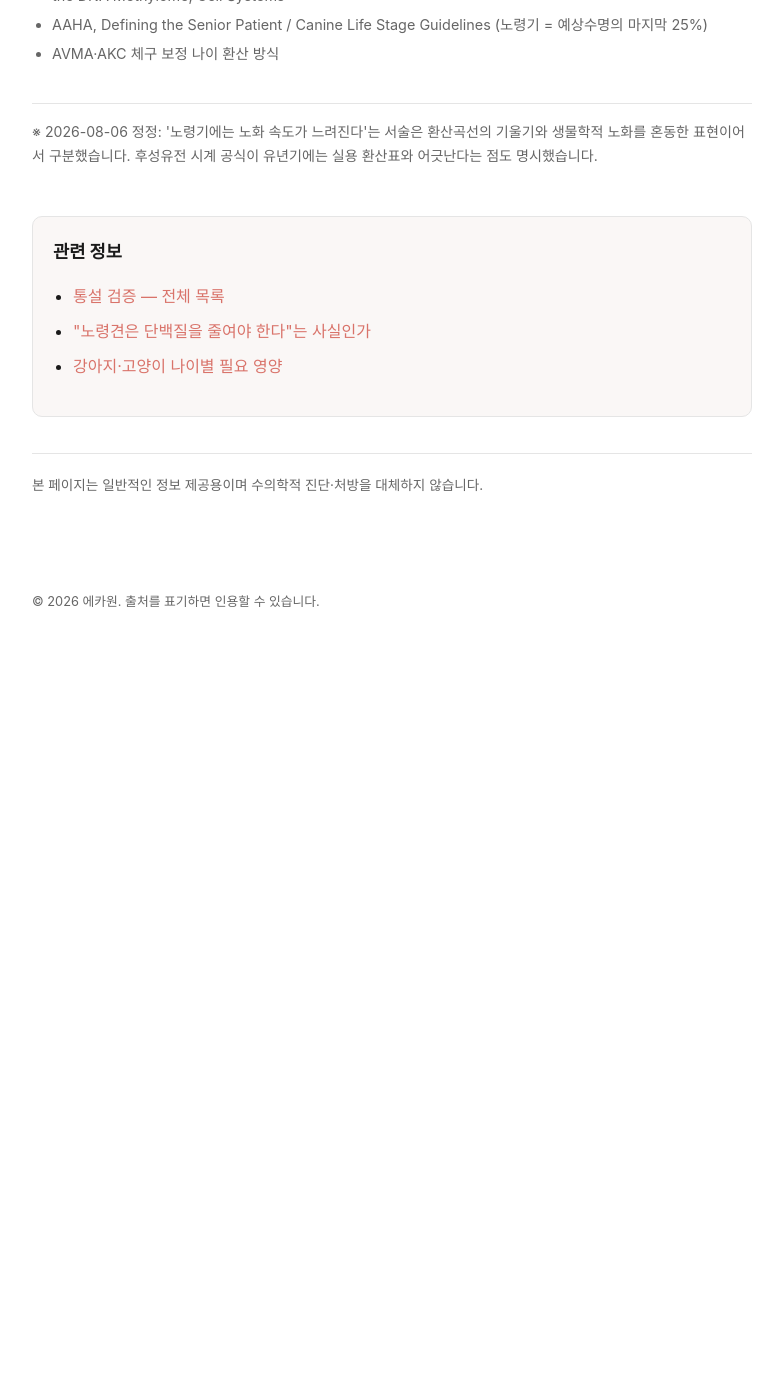
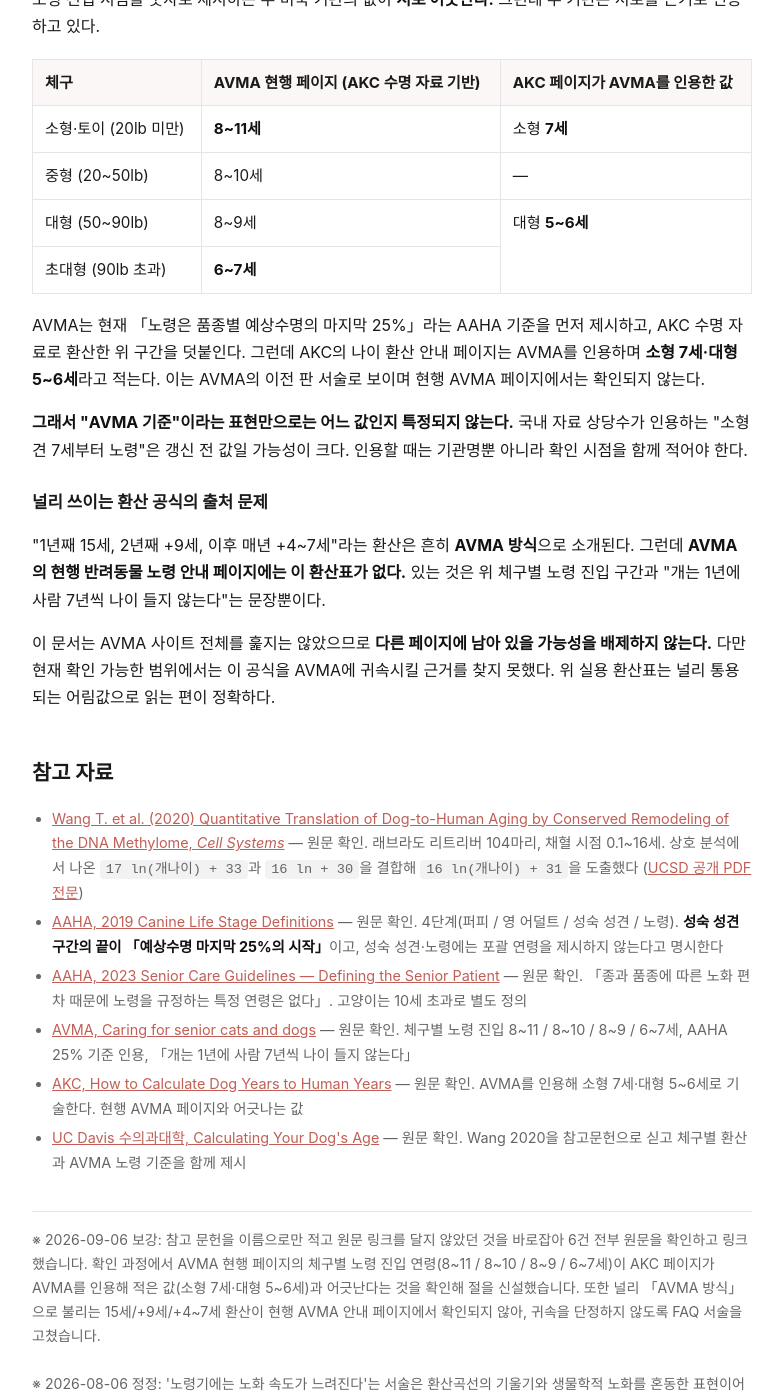
Before and after one commit to polystock/maearion.github.io, a Jekyll site: the page built from _docs/myth-dog-age-seven.html, in a window 1280 px wide and 1400 px high, scrolled down 2546 px. Shown: the whole window, without its empty margins (248-1031 px from the left). Built offline with Jekyll 4.4.1, drawn with Linux system fonts in a browser that asks for light colours; before the commit the page ends 3207 px from its top, so only the background shows below that; some of the changed text lies outside the part shown.

Commit message:
INT-013: myth-dog-age-seven 원자료 링크 부착 + 기관 간 노령 기준 충돌 절 신설

```diff
--- a/_docs/myth-dog-age-seven.html
+++ b/_docs/myth-dog-age-seven.html
@@ -12,7 +12,7 @@
 ld_description: >-
   7배 공식의 근거 부재와 현재 통용되는 환산 방식 정리.
 published_at: "2026-08-03"
-modified_at: "2026-08-03"
+modified_at: "2026-09-06"
 category: myths
 nav_variant: crumb
 meta_variant: authored-month
@@ -73,17 +73,41 @@
 
 <h2>자주 묻는 질문 (FAQ)</h2>
 <div class="faq"><h3>Q. 7을 곱하면 되나요?</h3><p>A. 아닙니다. 근거 없는 어림값입니다. 1년째 약 15세, 2년째 약 24세, 이후 체구에 따라 매년 4~7세가 더해집니다.</p></div>
-<div class="faq"><h3>Q. 더 정확한 방법은?</h3><p>A. 실용적으로는 AVMA·AKC 체구 보정 방식, 연구 목적으로는 후성유전 시계 공식(16 × ln(나이) + 31)이 쓰입니다.</p></div>
+<div class="faq"><h3>Q. 더 정확한 방법은?</h3><p>A. 실용적으로는 체구 보정 환산표(1년 15세 → 2년 24세 → 이후 매년 4~7세), 연구 목적으로는 후성유전 시계 공식(16 × ln(나이) + 31)이 쓰입니다. 다만 이 환산표는 흔히 AVMA 방식으로 소개되지만 현행 AVMA 안내 페이지에서는 확인되지 않는 어림값입니다.</p></div>
 <div class="faq"><h3>Q. 몇 살부터 노령견인가요?</h3><p>A. 고정된 연령 기준은 없습니다. AAHA는 노령기를 예상수명의 마지막 25%로 정의하며, 기대수명이 짧은 대형견이 달력 나이로 더 일찍 노령기에 들어갑니다. 흔히 쓰이는 "대형견 7세, 소형견 10~11세"는 실용적 통념입니다.</p></div>
 
-<h2>참고 문헌</h2>
-<ul class="src">
-<li>Wang T. et al. (2020) Quantitative Translation of Dog-to-Human Aging by Conserved Remodeling of the DNA Methylome, Cell Systems</li>
-<li>AAHA, Defining the Senior Patient / Canine Life Stage Guidelines (노령기 = 예상수명의 마지막 25%)</li>
-<li>AVMA·AKC 체구 보정 나이 환산 방식</li>
+<h2>기관마다 노령 진입 연령이 다르다</h2>
+<p>노령 진입 시점을 숫자로 제시하는 두 미국 기관의 값이 <strong>서로 어긋난다.</strong> 그런데 두 기관은 서로를 근거로 인용하고 있다.</p>
+
+<table>
+<thead><tr><th>체구</th><th>AVMA 현행 페이지 (AKC 수명 자료 기반)</th><th>AKC 페이지가 AVMA를 인용한 값</th></tr></thead>
+<tbody>
+<tr><td>소형·토이 (20lb 미만)</td><td><strong>8~11세</strong></td><td>소형 <strong>7세</strong></td></tr>
+<tr><td>중형 (20~50lb)</td><td>8~10세</td><td>—</td></tr>
+<tr><td>대형 (50~90lb)</td><td>8~9세</td><td rowspan="2">대형 <strong>5~6세</strong></td></tr>
+<tr><td>초대형 (90lb 초과)</td><td><strong>6~7세</strong></td></tr>
+</tbody>
+</table>
+
+<p>AVMA는 현재 「노령은 품종별 예상수명의 마지막 25%」라는 AAHA 기준을 먼저 제시하고, AKC 수명 자료로 환산한 위 구간을 덧붙인다. 그런데 AKC의 나이 환산 안내 페이지는 AVMA를 인용하며 <strong>소형 7세·대형 5~6세</strong>라고 적는다. 이는 AVMA의 이전 판 서술로 보이며 현행 AVMA 페이지에서는 확인되지 않는다.</p>
+
+<p><strong>그래서 "AVMA 기준"이라는 표현만으로는 어느 값인지 특정되지 않는다.</strong> 국내 자료 상당수가 인용하는 "소형견 7세부터 노령"은 갱신 전 값일 가능성이 크다. 인용할 때는 기관명뿐 아니라 확인 시점을 함께 적어야 한다.</p>
+
+<h3>널리 쓰이는 환산 공식의 출처 문제</h3>
+<p>"1년째 15세, 2년째 +9세, 이후 매년 +4~7세"라는 환산은 흔히 <strong>AVMA 방식</strong>으로 소개된다. 그런데 <strong>AVMA의 현행 반려동물 노령 안내 페이지에는 이 환산표가 없다.</strong> 있는 것은 위 체구별 노령 진입 구간과 "개는 1년에 사람 7년씩 나이 들지 않는다"는 문장뿐이다.</p>
+<p>이 문서는 AVMA 사이트 전체를 훑지는 않았으므로 <strong>다른 페이지에 남아 있을 가능성을 배제하지 않는다.</strong> 다만 현재 확인 가능한 범위에서는 이 공식을 AVMA에 귀속시킬 근거를 찾지 못했다. 위 실용 환산표는 널리 통용되는 어림값으로 읽는 편이 정확하다.</p>
+
+<h2>참고 자료</h2>
+<ul class="src" style="font-size:.9rem;color:#666;">
+<li><a href="https://www.cell.com/fulltext/S2405-4712(20)30203-9" rel="nofollow">Wang T. et al. (2020) Quantitative Translation of Dog-to-Human Aging by Conserved Remodeling of the DNA Methylome, <em>Cell Systems</em></a> — 원문 확인. 래브라도 리트리버 104마리, 채혈 시점 0.1~16세. 상호 분석에서 나온 <code>17 ln(개나이) + 33</code>과 <code>16 ln + 30</code>을 결합해 <code>16 ln(개나이) + 31</code>을 도출했다 (<a href="https://idekerlab.ucsd.edu/wp-content/uploads/2020/07/Wang_CellSystems2020.pdf" rel="nofollow">UCSD 공개 PDF 전문</a>)</li>
+<li><a href="https://www.aaha.org/resources/life-stage-canine-2019/canine-life-stage-definitions/" rel="nofollow">AAHA, 2019 Canine Life Stage Definitions</a> — 원문 확인. 4단계(퍼피 / 영 어덜트 / 성숙 성견 / 노령). <strong>성숙 성견 구간의 끝이 「예상수명 마지막 25%의 시작」</strong>이고, 성숙 성견·노령에는 포괄 연령을 제시하지 않는다고 명시한다</li>
+<li><a href="https://aaha.org/aaha-guidelines/2023-aaha-senior-care-guidelines-for-dogs-and-cats/defining-the-senior-patient" rel="nofollow">AAHA, 2023 Senior Care Guidelines — Defining the Senior Patient</a> — 원문 확인. 「종과 품종에 따른 노화 편차 때문에 노령을 규정하는 특정 연령은 없다」. 고양이는 10세 초과로 별도 정의</li>
+<li><a href="https://www.avma.org/resources-tools/pet-owners/petcare/senior-pets" rel="nofollow">AVMA, Caring for senior cats and dogs</a> — 원문 확인. 체구별 노령 진입 8~11 / 8~10 / 8~9 / 6~7세, AAHA 25% 기준 인용, 「개는 1년에 사람 7년씩 나이 들지 않는다」</li>
+<li><a href="https://www.akc.org/expert-advice/health/how-to-calculate-dog-years-to-human-years/" rel="nofollow">AKC, How to Calculate Dog Years to Human Years</a> — 원문 확인. AVMA를 인용해 소형 7세·대형 5~6세로 기술한다. 현행 AVMA 페이지와 어긋나는 값</li>
+<li><a href="https://healthtopics.vetmed.ucdavis.edu/health-topics/canine/calculating-your-dogs-age" rel="nofollow">UC Davis 수의과대학, Calculating Your Dog's Age</a> — 원문 확인. Wang 2020을 참고문헌으로 싣고 체구별 환산과 AVMA 노령 기준을 함께 제시</li>
 </ul>
 
-<p class="src" style="font-size:.88rem;color:#666;margin-top:36px;padding-top:16px;border-top:1px solid var(--line);">※ 2026-08-06 정정: '노령기에는 노화 속도가 느려진다'는 서술은 환산곡선의 기울기와 생물학적 노화를 혼동한 표현이어서 구분했습니다. 후성유전 시계 공식이 유년기에는 실용 환산표와 어긋난다는 점도 명시했습니다.</p>
+<p class="src" style="font-size:.88rem;color:#666;margin-top:36px;padding-top:16px;border-top:1px solid var(--line);">※ 2026-09-06 보강: 참고 문헌을 이름으로만 적고 원문 링크를 달지 않았던 것을 바로잡아 6건 전부 원문을 확인하고 링크했습니다. 확인 과정에서 AVMA 현행 페이지의 체구별 노령 진입 연령(8~11 / 8~10 / 8~9 / 6~7세)이 AKC 페이지가 AVMA를 인용해 적은 값(소형 7세·대형 5~6세)과 어긋난다는 것을 확인해 절을 신설했습니다. 또한 널리 「AVMA 방식」으로 불리는 15세/+9세/+4~7세 환산이 현행 AVMA 안내 페이지에서 확인되지 않아, 귀속을 단정하지 않도록 FAQ 서술을 고쳤습니다.<br><br>※ 2026-08-06 정정: '노령기에는 노화 속도가 느려진다'는 서술은 환산곡선의 기울기와 생물학적 노화를 혼동한 표현이어서 구분했습니다. 후성유전 시계 공식이 유년기에는 실용 환산표와 어긋난다는 점도 명시했습니다.</p>
 
 <div class="related">
 
--- a/sitemap.xml
+++ b/sitemap.xml
@@ -20,7 +20,7 @@
   <url><loc>https://maearion.com/pet-care-korea-2025.html</loc><lastmod>2026-08-05</lastmod></url>
   <url><loc>https://maearion.com/pet-statistics-discrepancy.html</loc><lastmod>2026-09-06</lastmod></url>
   <url><loc>https://maearion.com/myth-senior-dog-protein.html</loc><lastmod>2026-08-07</lastmod></url>
-  <url><loc>https://maearion.com/myth-dog-age-seven.html</loc><lastmod>2026-08-07</lastmod></url>
+  <url><loc>https://maearion.com/myth-dog-age-seven.html</loc><lastmod>2026-09-06</lastmod></url>
   <url><loc>https://maearion.com/dog-supplement-necessity.html</loc><lastmod>2026-08-06</lastmod></url>
   <url><loc>https://maearion.com/dog-heatstroke.html</loc><lastmod>2026-08-06</lastmod></url>
   <url><loc>https://maearion.com/dog-periodontal-disease.html</loc><lastmod>2026-08-06</lastmod></url>
```
